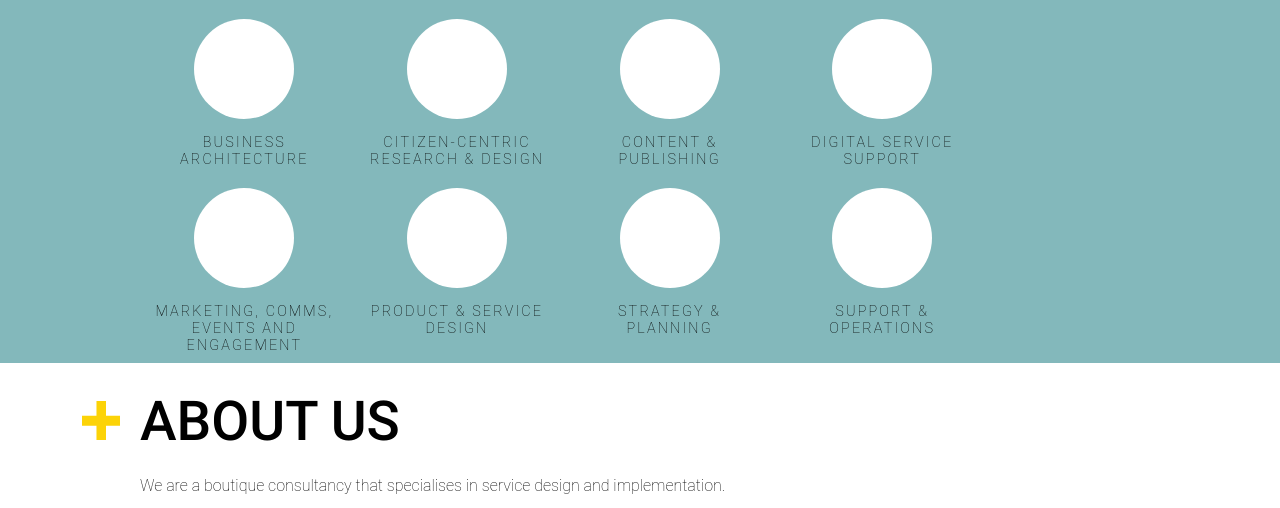
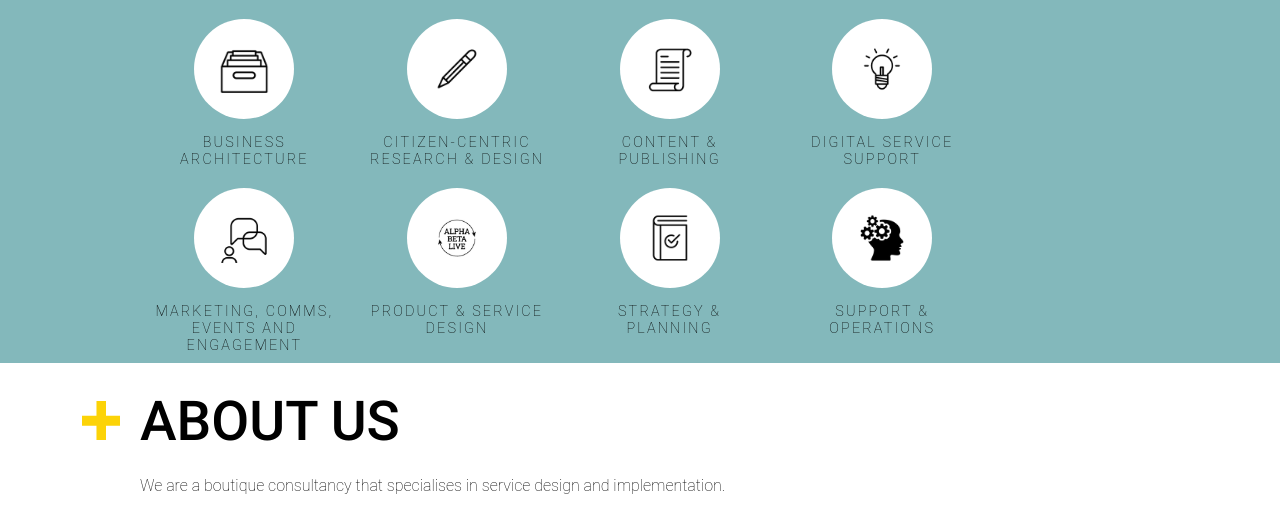
Before and after one commit to micahhobbs/pragmapartners.github.io, a website: page index.html in a window 1280 px wide. Shown: the part 744-1252 px from the top of the page. Drawn offline with nearby package versions, Linux system fonts and the light colour scheme; files that its build step writes are made by us from their sources.

Commit message:
Services icons

```diff
--- a/assets/sass/homepage.scss
+++ b/assets/sass/homepage.scss
@@ -63,7 +63,7 @@ ul.services a {
 	text-decoration: none;
 	text-transform: uppercase;
 	&:before {
-		content: "";
+		content:'';
 		display: block;
 		position: relative;
 		width: 100px;
@@ -71,6 +71,33 @@ ul.services a {
 		background: white;
 		border-radius: 100%;
 		margin: 0 auto 1em;
+		background-size: 50%;
+		background-repeat: no-repeat;
+		background-position: 50% 50%;
+	}
+	&.business-architecture:before {
+		background-image:url(/assets/img/services-icons/business-architecture.png)
+	}
+	&.product-service-design:before {
+		background-image:url(/assets/img/services-icons/product-service-design.png)
+	}
+	&.strategy-planning:before {
+		background-image:url(/assets/img/services-icons/strategy-planning.png)
+	}
+	&.user-centered-research-design:before {
+		background-image:url(/assets/img/services-icons/user-centered-research-design.png)
+	}
+	&.marcomms:before {
+		background-image:url(/assets/img/services-icons/marcomms.png)
+	}
+	&.digital-service:before {
+		background-image:url(/assets/img/services-icons/digital-service.png)
+	}
+	&.content-publishing:before {
+		background-image:url(/assets/img/services-icons/content-publishing.png)
+	}
+	&.support-operations:before {
+		background-image:url(/assets/img/services-icons/support-operations.png)
 	}
 }
 
--- a/index.html
+++ b/index.html
@@ -39,14 +39,46 @@
 		<div class="col">
 		<h2>Services</h2>
 			<ul class="services">
-				<li><a href="/services">Business Architecture</a></li>
-				<li><a href="/services">Citizen-centric Research &amp; Design</a></li>
-				<li><a href="/services">Content &amp; Publishing</a></li>
-				<li><a href="/services">Digital Service Support </a></li>
-				<li><a href="/services">Marketing, Comms, Events and Engagement</a></li>
-				<li><a href="/services">Product &amp; Service Design</a></li>
-				<li><a href="/services">Strategy &amp; Planning</a></li>
-				<li><a href="/services">Support &amp; Operations</a></li>
+				<li>
+					<a href="/services" class="business-architecture">
+						Business Architecture
+					</a>
+				</li>
+				<li>
+					<a href="/services" class="product-service-design">
+						Citizen-centric Research &amp; Design
+					</a>
+				</li>
+				<li>
+					<a href="/services" class="strategy-planning">
+						Content &amp; Publishing
+					</a>
+				</li>
+				<li>
+					<a href="/services" class="user-centered-research-design">
+						Digital Service Support
+					</a>
+				</li>
+				<li>
+					<a href="/services" class="marcomms">
+						Marketing, Comms, Events and Engagement
+					</a>
+				</li>
+				<li>
+					<a href="/services" class="digital-service">
+						Product &amp; Service Design
+					</a>
+				</li>
+				<li>
+					<a href="/services" class="content-publishing">
+						Strategy &amp; Planning
+					</a>
+				</li>
+				<li>
+					<a href="/services" class="support-operations">
+						Support &amp; Operations
+					</a>
+				</li>
 			</ul>
 		</div>
 	</div>
```
Also changed, not shown: assets/img/services-icons/business-architecture.png (added), assets/img/services-icons/content-publishing.png (added), assets/img/services-icons/digital-service.png (added), assets/img/services-icons/marcomms.png (added), assets/img/services-icons/product-service-design.png (added), assets/img/services-icons/strategy-planning.png (added), assets/img/services-icons/support-operations.png (added), assets/img/services-icons/user-centered-research-design.png (added).
